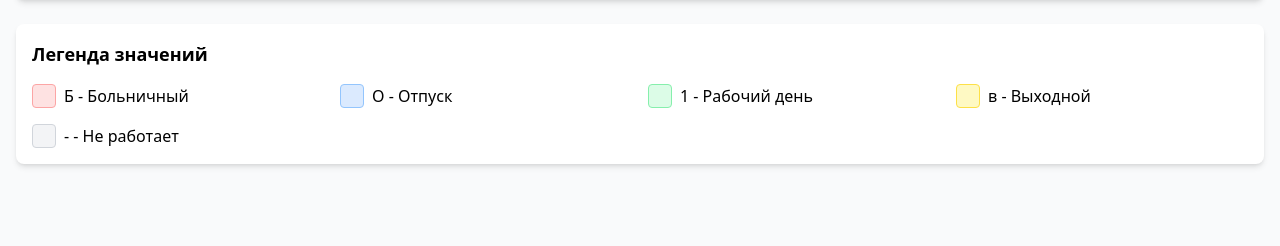
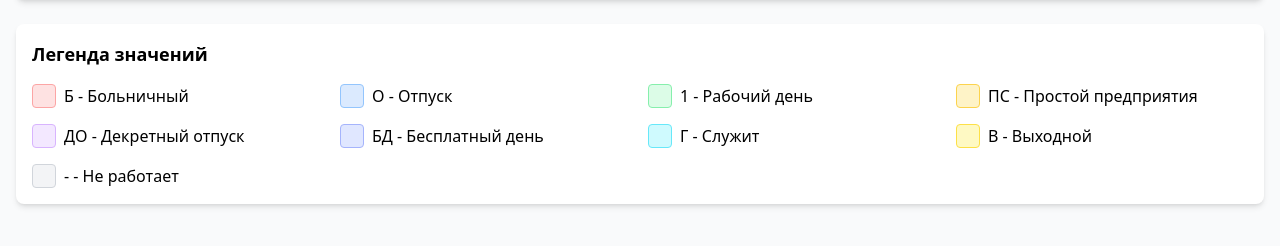
Before and after one commit to PyRusAdmin/Formation-work-schedule, a FastAPI app: page /report_card in a window 1280 px wide; the page is wider, and only the part inside the window is pictured. Shown: the part 330-576 px from the top of that part. Run offline with FastAPI, Linux system fonts and the light colour scheme; data that the repository does not hold is empty; some libraries are stand-ins or nearby versions.

Commit message:
Формирование табеля выходов. Подключение к общему проекту. Добавлена функция записи в базу данных.

```diff
--- a/templates/report_card.html
+++ b/templates/report_card.html
@@ -184,8 +184,24 @@
             <span>1 - Рабочий день</span>
         </div>
         <div class="flex items-center">
+            <div class="w-6 h-6 bg-amber-100 border border-amber-300 rounded mr-2"></div>
+            <span>ПС - Простой предприятия</span>
+        </div>
+        <div class="flex items-center">
+            <div class="w-6 h-6 bg-purple-100 border border-purple-300 rounded mr-2"></div>
+            <span>ДО - Декретный отпуск</span>
+        </div>
+        <div class="flex items-center">
+            <div class="w-6 h-6 bg-indigo-100 border border-indigo-300 rounded mr-2"></div>
+            <span>БД - Бесплатный день</span>
+        </div>
+        <div class="flex items-center">
+            <div class="w-6 h-6 bg-cyan-100 border border-cyan-300 rounded mr-2"></div>
+            <span>Г - Служит</span>
+        </div>
+        <div class="flex items-center">
             <div class="w-6 h-6 bg-yellow-100 border border-yellow-300 rounded mr-2"></div>
-            <span>в - Выходной</span>
+            <span>В - Выходной</span>
         </div>
         <div class="flex items-center">
             <div class="w-6 h-6 bg-gray-100 border border-gray-300 rounded mr-2"></div>
@@ -227,16 +243,21 @@
         }
     }
 
-    // Get cell color based on value
+    // Получить цвет ячейки на основе значения
     function getCellColor(value) {
-    switch(value) {
-    case 'Б': return 'bg-red-100 text-red-800';
-    case 'О': return 'bg-blue-100 text-blue-800';
-    case '1': return 'bg-green-100 text-green-800';
-    case 'в': return 'bg-yellow-100 text-yellow-800';
-    case '-': return 'bg-gray-100 text-gray-800';
-    default: return 'bg-white text-black';
-    }
+        switch(value) {
+            case 'Б':  return 'bg-red-100 text-red-800 border border-red-300';      // Больничный
+            case 'О':  return 'bg-blue-100 text-blue-800 border border-blue-300';   // Отпуск
+            case '1':  return 'bg-green-100 text-green-800 border border-green-300'; // Рабочий день
+            case 'ПС': return 'bg-amber-100 text-amber-800 border border-amber-300'; // Простой
+            case 'ДО': return 'bg-purple-100 text-purple-800 border border-purple-300'; // Декрет
+            case 'БД': return 'bg-indigo-100 text-indigo-800 border border-indigo-300'; // Бесплатный/неполный день
+            case 'Г':  return 'bg-cyan-100 text-cyan-800 border border-cyan-300';   // Служит
+            case 'В':  return 'bg-yellow-100 text-yellow-800 border border-yellow-300'; // Выходной
+            case 'в':  return 'bg-yellow-100 text-yellow-800 border border-yellow-300'; // Маленькая "в" (на всякий)
+            case '-':  return 'bg-gray-100 text-gray-800 border border-gray-300';   // Не работает
+            default:   return 'bg-white text-black border border-gray-200';
+        }
     }
 
     // Рендеринг таблица
```
